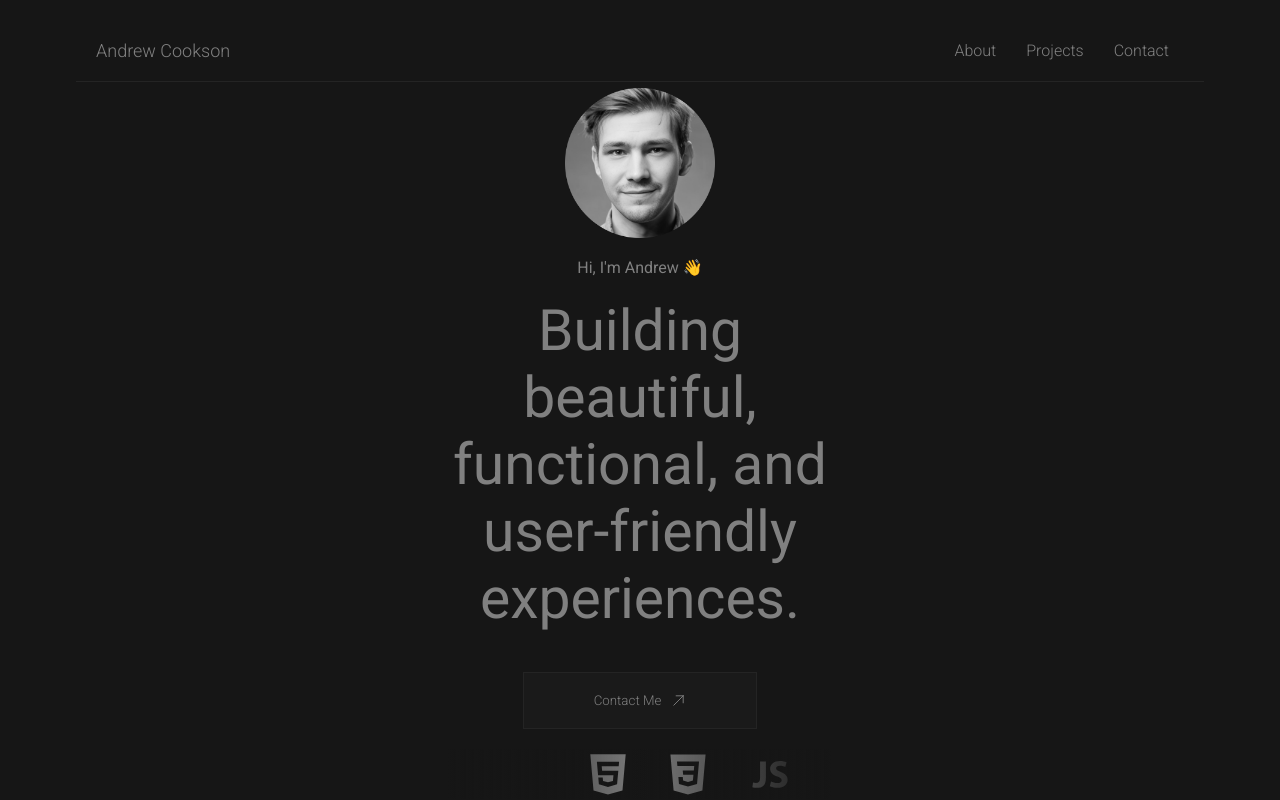
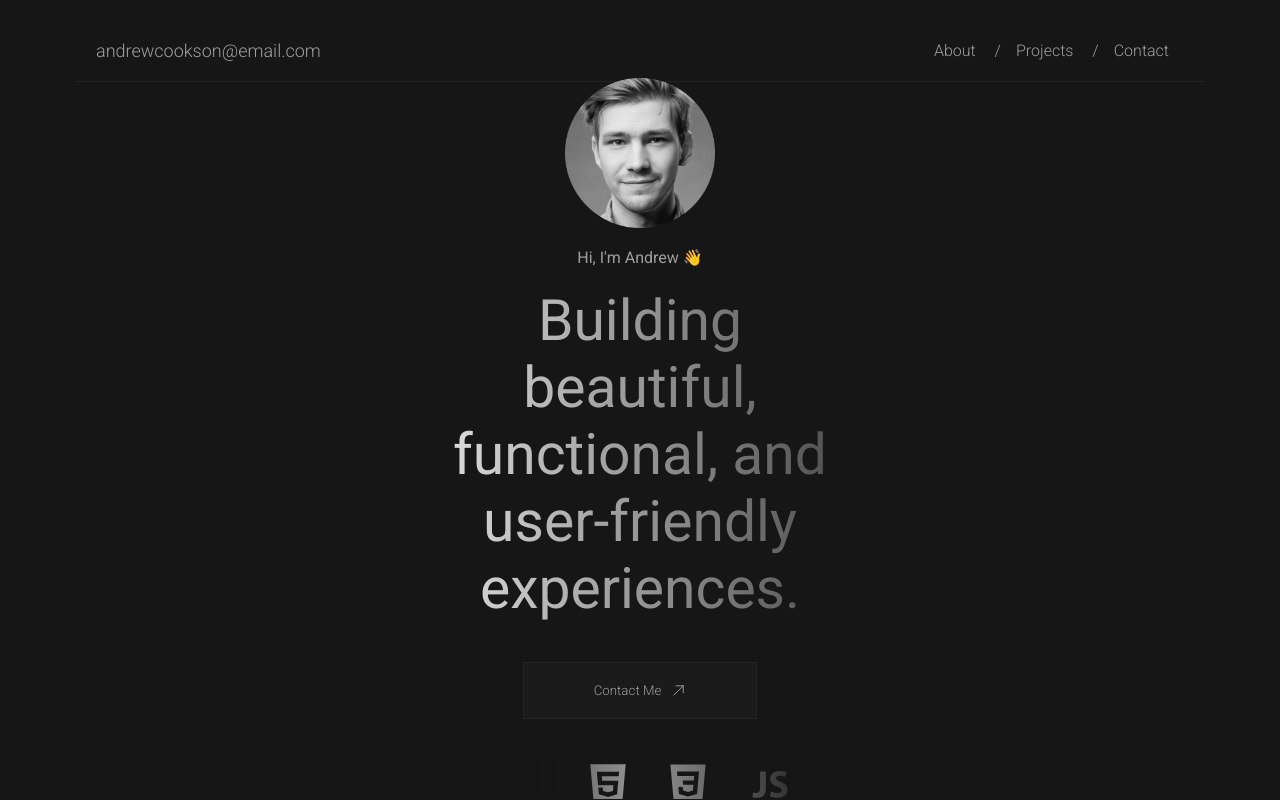
Before and after one commit to andyc90/my-portfolio, a React (Vite) app: page / in a window 1280 px wide. Built offline with nearby package versions, Linux system fonts and the light colour scheme.

Commit message:
enhancement: updated css

```diff
--- a/src/App.css
+++ b/src/App.css
@@ -5,7 +5,7 @@
   padding: 0;
   font-family: "Roboto", Helvetica, sans-serif;
   font-weight: 300;
-  color: #808080;
+  color: #9e9e9e;
 }
 
 body,
--- a/src/components/Header.jsx
+++ b/src/components/Header.jsx
@@ -13,17 +13,19 @@ const Header = () => {
             <li>
               <Link className="nav-link" to="/">
                 About
-              </Link>
+              </Link>{" "}
+              /
             </li>
             <li>
               <Link className="nav-link" to="/projects">
                 Projects
-              </Link>
+              </Link>{" "}
+              /
             </li>
             <li>
               <Link className="nav-link" to="/contact">
                 Contact
-              </Link>
+              </Link>{" "}
             </li>
           </ul>
         </nav>
--- a/src/components/Logo.jsx
+++ b/src/components/Logo.jsx
@@ -5,7 +5,7 @@ import "../styles/Logo.css";
 const Logo = () => {
   return (
     <div className="logo">
-      <span>Andrew Cookson</span>
+      <span>andrewcookson@email.com</span>
     </div>
   );
 };
--- a/src/styles/About.css
+++ b/src/styles/About.css
@@ -43,6 +43,10 @@
   font-size: 57px;
   font-weight: 400;
   margin-bottom: 40px;
+  background: linear-gradient(to right, #dbdbdb, #515151);
+  -webkit-background-clip: text;
+  background-clip: text;
+  color: transparent;
 }
 
 .btn-primary {
@@ -52,7 +56,10 @@
   display: flex;
   align-items: center;
   gap: 10px;
-  margin-bottom: 20px;
+  margin-bottom: 40px;
+  &:hover {
+    background-color: #242424;
+  }
 }
 
 .ArrowUpRightIcon {
```
